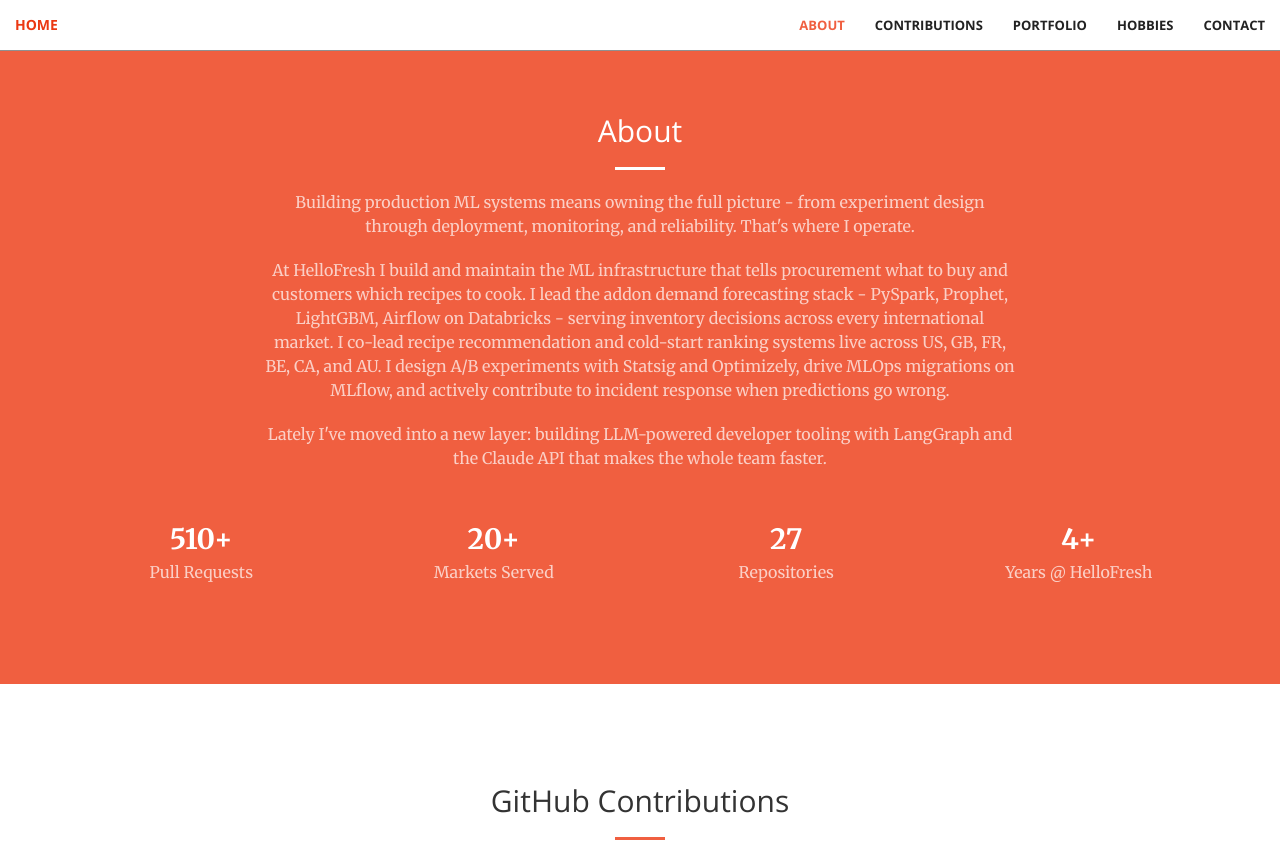
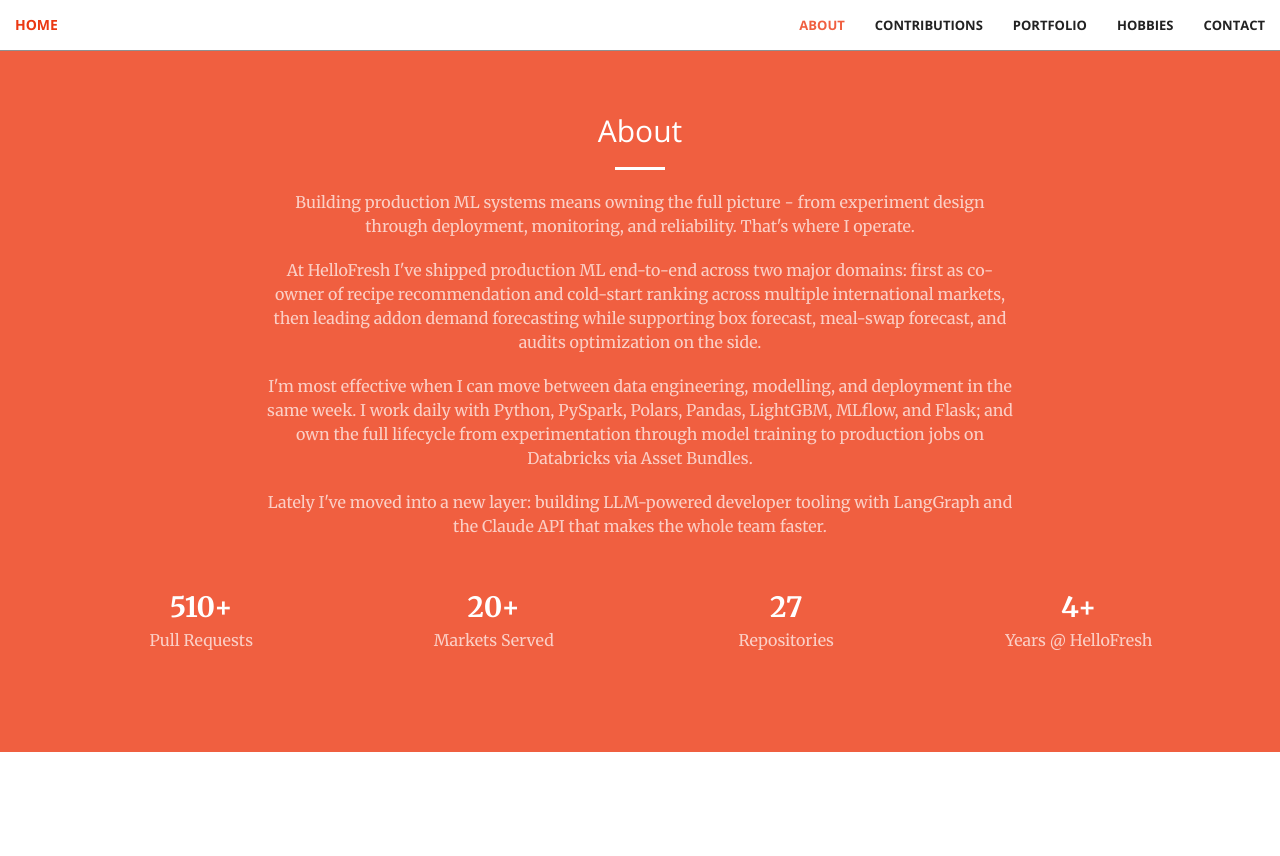
Before and after one commit to giuseppegagliano/giuseppegagliano.github.io, a Jekyll site: the page built from index.html, in a window 1280 px wide and 900 px high, scrolled down 886 px, cut to the strip 0-856 px from the top of the window. Built offline with Jekyll 4.4.1, drawn with Linux system fonts in a browser that asks for light colours.

Commit message:
rephrase about

```diff
--- a/_includes/about.html
+++ b/_includes/about.html
@@ -8,7 +8,10 @@
                     Building production ML systems means owning the full picture - from experiment design through deployment, monitoring, and reliability. That's where I operate.
                 </p>
                 <p class="text-faded">
-                    At HelloFresh I build and maintain the ML infrastructure that tells procurement what to buy and customers which recipes to cook. I lead the addon demand forecasting stack - PySpark, Prophet, LightGBM, Airflow on Databricks - serving inventory decisions across every international market. I co-lead recipe recommendation and cold-start ranking systems live across US, GB, FR, BE, CA, and AU. I design A/B experiments with Statsig and Optimizely, drive MLOps migrations on MLflow, and actively contribute to incident response when predictions go wrong.
+                    At HelloFresh I've shipped production ML end-to-end across two major domains: first as co-owner of recipe recommendation and cold-start ranking across multiple international markets, then leading addon demand forecasting while supporting box forecast, meal-swap forecast, and audits optimization on the side.
+                </p>
+                <p class="text-faded">
+                    I'm most effective when I can move between data engineering, modelling, and deployment in the same week. I work daily with Python, PySpark, Polars, Pandas, LightGBM, MLflow, and Flask; and own the full lifecycle from experimentation through model training to production jobs on Databricks via Asset Bundles.
                 </p>
                 <p class="text-faded">
                     Lately I've moved into a new layer: building LLM-powered developer tooling with LangGraph and the Claude API that makes the whole team faster.
```
